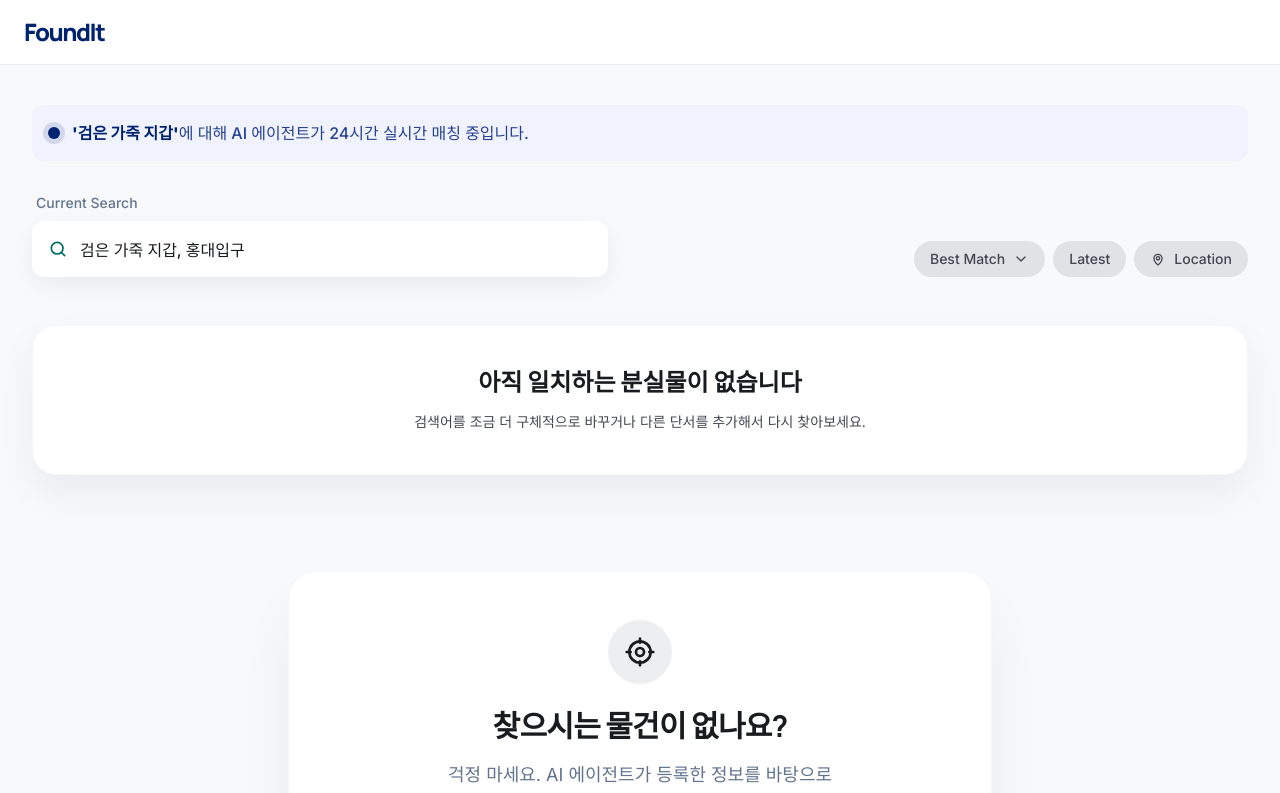
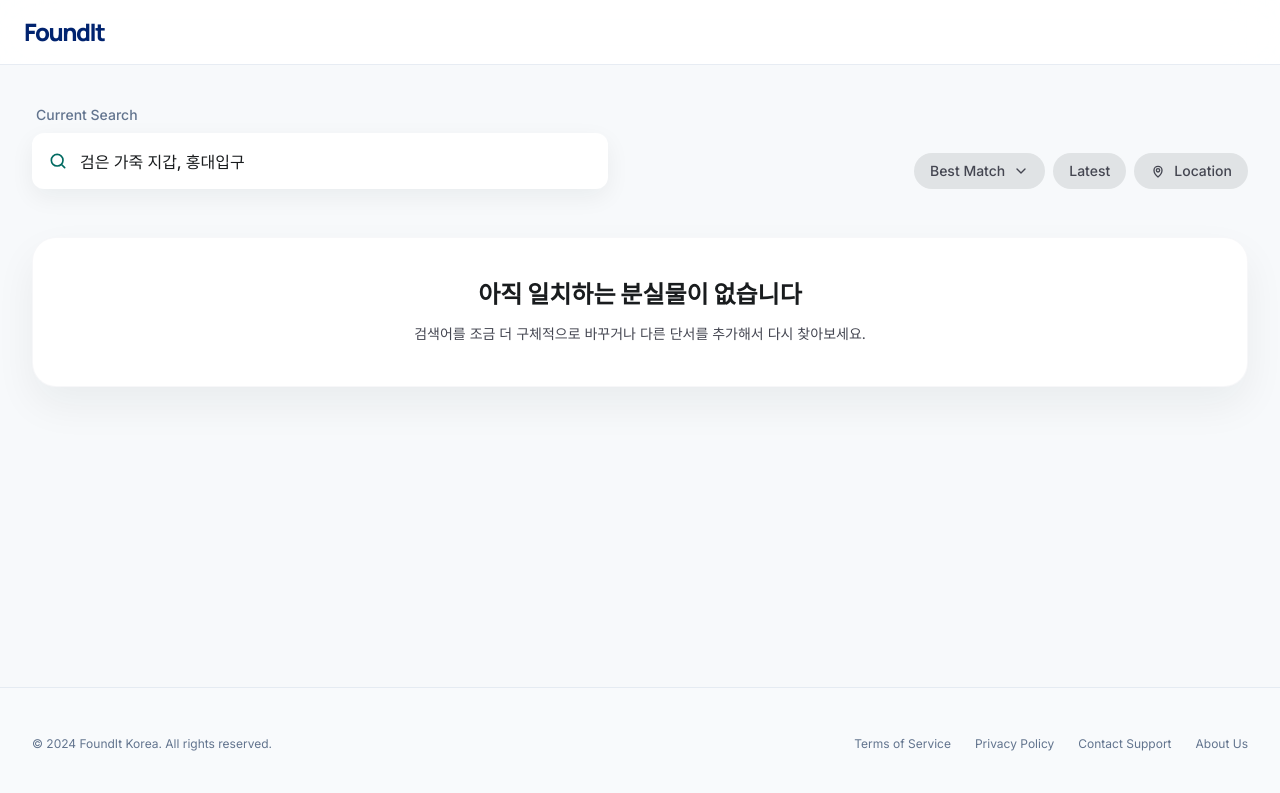
Before and after one commit to TEAM-KKL/lost-item-front, a Next.js app: page /search in a window 1280 px wide. Shown: the top 793 px of the page. Built offline with nearby package versions, Linux system fonts and the light colour scheme.

Commit message:
fix: 검색 결과 페이지 상태 배너와 추적 영역 제거

```diff
--- a/components/search/search-page-client.tsx
+++ b/components/search/search-page-client.tsx
@@ -1,10 +1,8 @@
 "use client";
 
 import { useEffect, useState } from "react";
-import { SearchFollowUpCta } from "@/components/search/search-followup-cta";
 import { SearchResultsGrid } from "@/components/search/search-results-grid";
 import { SearchSessionSync } from "@/components/search/search-session-sync";
-import { SearchStatusBanner } from "@/components/search/search-status-banner";
 import { SearchToolbar } from "@/components/search/search-toolbar";
 import { searchLostItemsDirect } from "@/lib/lost-items-search-browser";
 import type { LostItemsSearchResult } from "@/lib/lost-items-search-shared";
@@ -16,10 +14,6 @@ type SearchPageClientProps = {
   cacheKey?: string;
   initialResults: LostItemsSearchResult;
 };
-
-function getKeyword(query: string) {
-  return query.split(",")[0]?.trim() || query || "첨부 이미지";
-}
 
 export function SearchPageClient({
   query,
@@ -77,23 +71,11 @@ export function SearchPageClient({
     };
   }, [cacheKey, query, sessionId]);
 
-  const keyword = getKeyword(query);
-
   return (
     <div className="pb-20 pt-10">
       <SearchSessionSync sessionId={results.sessionId ?? sessionId} />
-      <SearchStatusBanner
-        keyword={keyword}
-        assistantMessage={results.assistantMessage}
-        sessionId={results.sessionId ?? sessionId}
-        searchTimeMs={results.searchTimeMs}
-      />
       <SearchToolbar query={query} sessionId={results.sessionId ?? sessionId} />
       <SearchResultsGrid items={results.items} />
-      <SearchFollowUpCta
-        query={query}
-        sessionId={results.sessionId ?? sessionId}
-      />
     </div>
   );
 }
```
